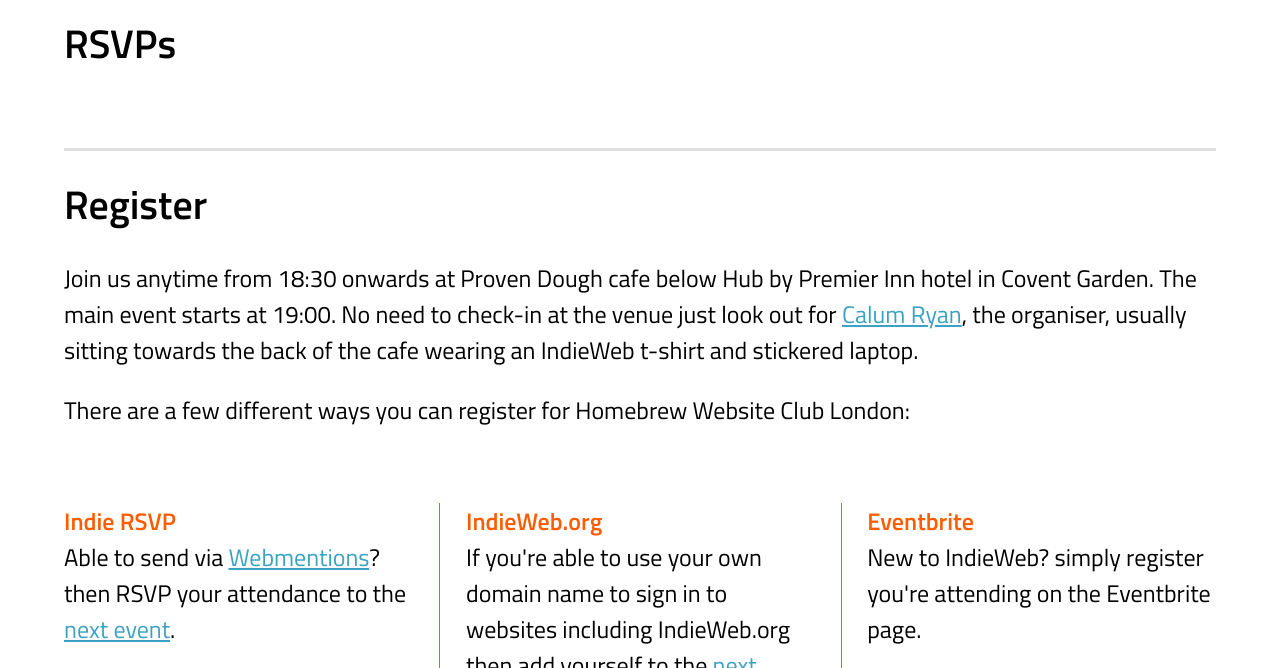
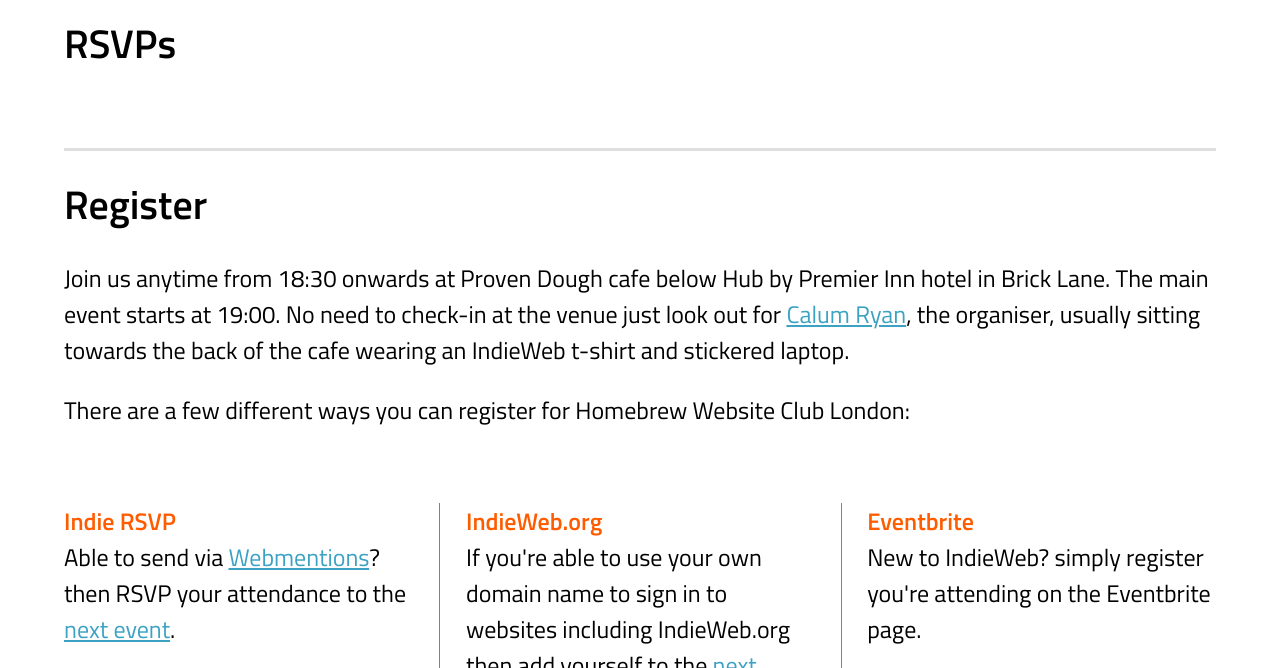
Before and after one commit to hwclondon/hwclondon.github.io, a Jekyll site: the page built from _events/20180404.md, in a window 1280 px wide and 900 px high, scrolled down 946 px, cut to the strip 0-668 px from the top of the window. Built offline with Jekyll 4.4.1, drawn with Linux system fonts in a browser that asks for light colours; comment, search, counter and statistics services are not loaded.

Commit message:
Content change

```diff
--- a/_events/20180404.md
+++ b/_events/20180404.md
@@ -5,6 +5,6 @@
 venue: thehub-bricklane
 eventbrite: 44086321374
 photo:
-requirements: "<p>Join us anytime from 18:30 onwards at Proven Dough cafe below Hub by Premier Inn hotel in Covent Garden. The main event starts at 19:00. No need to check-in at the venue just look out for <a href='https://calumryan.com'>Calum Ryan</a>, the organiser, usually sitting towards the back of the cafe wearing an IndieWeb t-shirt and stickered laptop.</p><p>There are a few different ways you can register for Homebrew Website Club London:</p>"
+requirements: "<p>Join us anytime from 18:30 onwards at Proven Dough cafe below Hub by Premier Inn hotel in Brick Lane. The main event starts at 19:00. No need to check-in at the venue just look out for <a href='https://calumryan.com'>Calum Ryan</a>, the organiser, usually sitting towards the back of the cafe wearing an IndieWeb t-shirt and stickered laptop.</p><p>There are a few different ways you can register for Homebrew Website Club London:</p>"
 description: "Demos of personal websites and the opportunity to create, update or experiment on your personal website"
 ---
```
